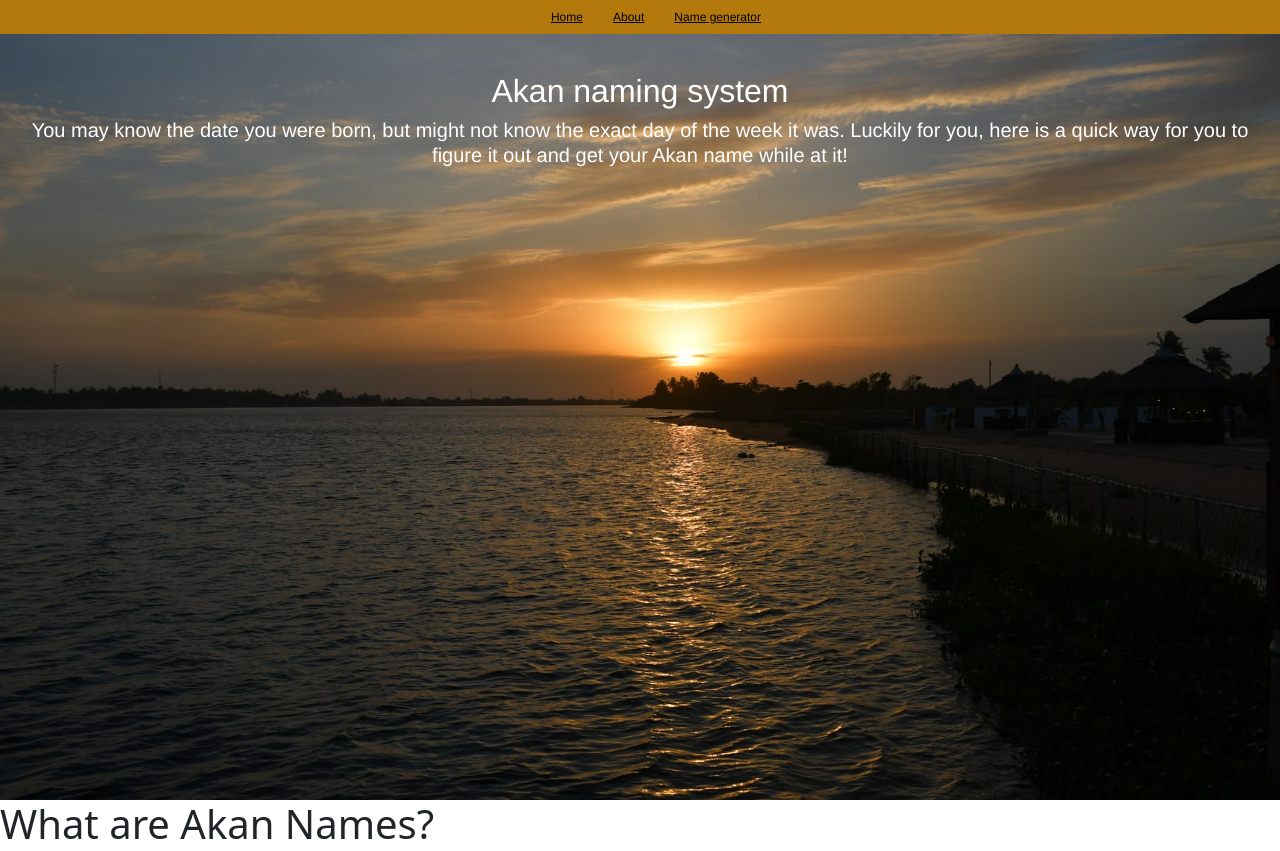
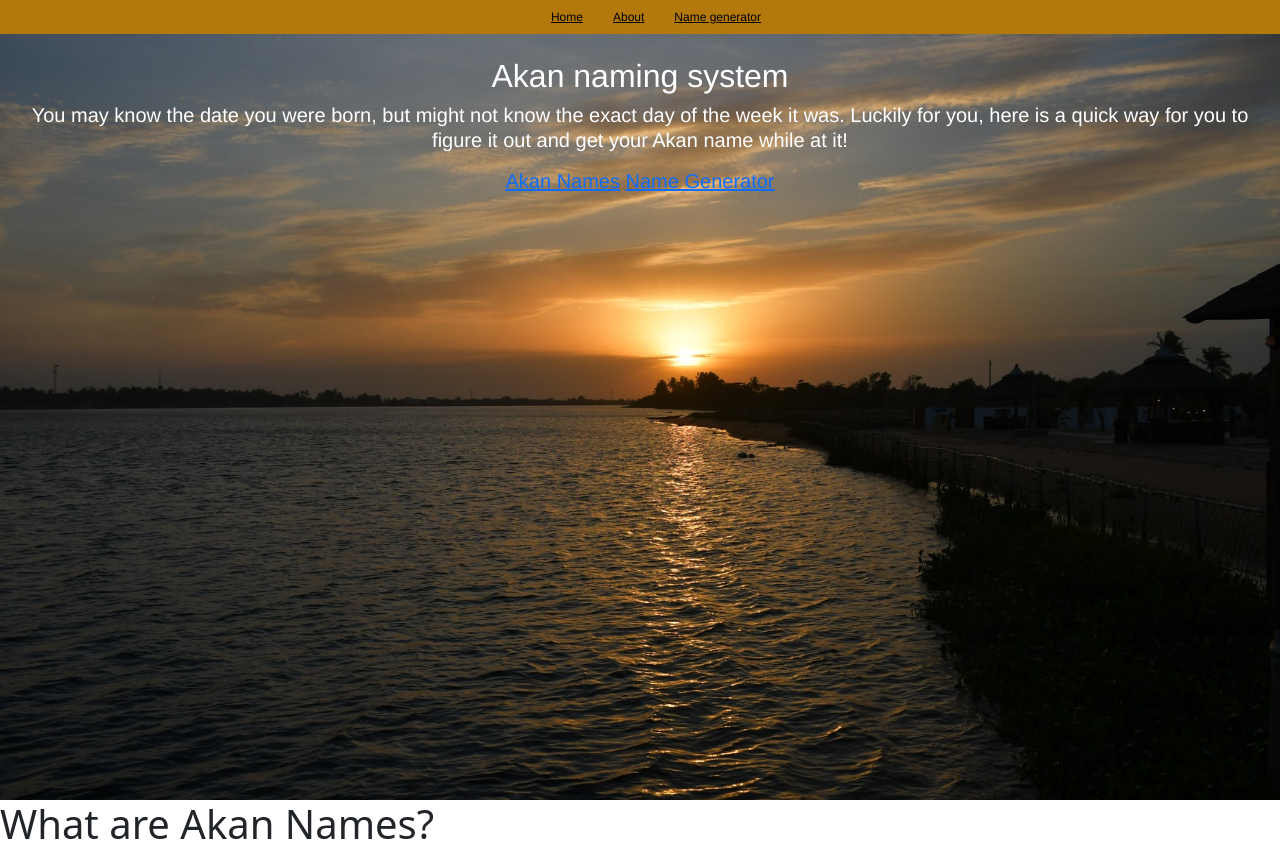
Before and after one commit to Nyambura23/Akan-name-generator, a plain HTML site: page index.html in a window 1280 px wide. Shown: the top 851 px of the page. Drawn offline with nearby package versions, Linux system fonts and the light colour scheme.

Commit message:
introduce banner button

```diff
--- a/CSS/style.css
+++ b/CSS/style.css
@@ -71,7 +71,7 @@ body{
 .main{
   color: white;
   text-align: center;
-  padding: 30px;
+  padding: 15px;
   font-size: 20px;
   font-family: 'Franklin Gothic Medium';
   line-height: 25px;
--- a/index.html
+++ b/index.html
@@ -25,6 +25,10 @@
       <h1 class="headings"></h1>
       <h2>Akan naming system</h2>
       <p>You may know the date you were born, but might not know the exact day of the week  it was. Luckily for you, here is a quick way for you to figure it out and get your Akan name while at it!</p>
+      <div class="banner-btn">
+        <a href="#"> Akan Names</a>
+        <a href="#">Name Generator</a>
+      </div>
     </div>
     </section>
   </section>
```
